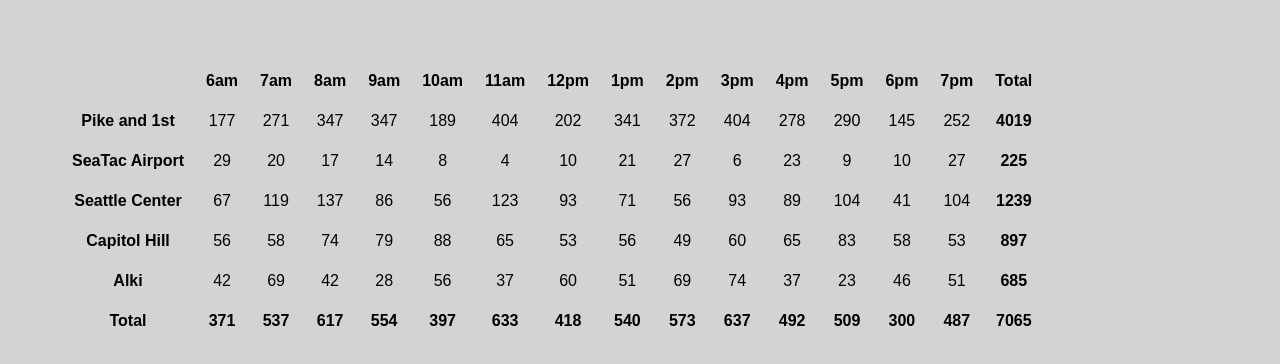
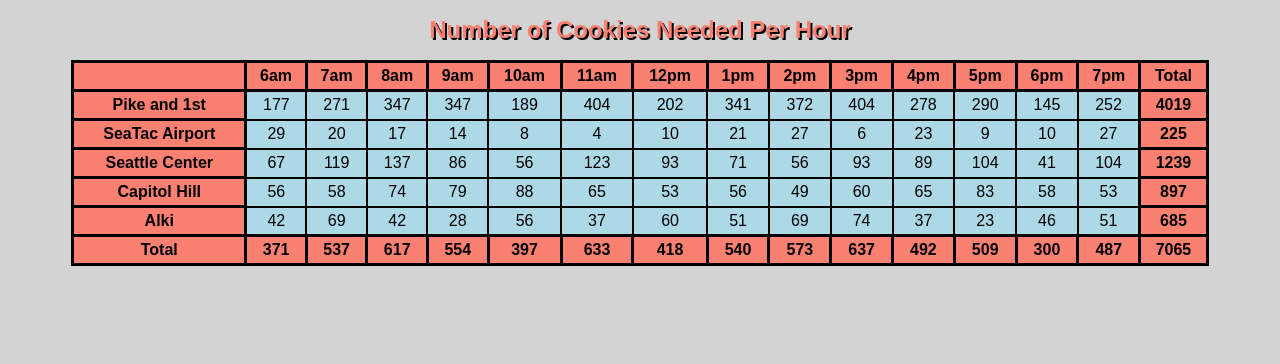
Before and after one commit to radenska/cookie-stand, a plain HTML site: page sales.html in a window 1280 px wide. Drawn offline with Linux system fonts and the light colour scheme.

Commit message:
added appendEl function and explanatory comments, styled hourly cookie table

```diff
--- a/app.js
+++ b/app.js
@@ -6,8 +6,19 @@ var minCustomerList = [23, 3, 11, 20, 2];
 var maxCustomerList = [65, 24, 38, 38, 16];
 var aveSaleList = [6.3, 1.2, 3.7, 2.3, 4.6];
 var locationObjList = [];
+var cookieList = [];
+var trEl = '';
+var thEl = '';
+var tdEl = '';
 
-function Location(locationName, minCustomer, maxCustomer, aveSale) {
+function appendEl(el, el2, elContent, elId, whereApp) { //creates and appends an element, relies on global variables
+  el = document.createElement(elId);
+  el.textContent = elContent;
+  el2.appendChild(el);
+  whereApp.appendChild(el2);
+}
+
+function Location(locationName, minCustomer, maxCustomer, aveSale) { //constructor function for store locations
   this.locationName = locationName;
   this.minCustomer = minCustomer;
   this.maxCustomer = maxCustomer;
@@ -16,13 +27,14 @@ function Location(locationName, minCustomer, maxCustomer, aveSale) {
   this.totalCookies = 0;
   this.numHourlyCookies = [];
   this.cookieTossers = 2;
-  this.custPerHour = function() {
+
+  this.custPerHour = function() { //generates a random number of customers per hour, based on the min and max for that location
     for (var i = 0; i < hours.length; i++) {
       this.hourlyCust.push(Math.floor(Math.random() * (this.maxCustomer - this.minCustomer + 1)) + this.minCustomer);
     }
   };
 
-  this.hourlySales = function() {
+  this.hourlySales = function() { //calculates hourly cookie sales and keeps track of total cookies sold
     this.custPerHour();
     for (var i = 0; i < hours.length; i++) {
       this.numHourlyCookies.push(Math.ceil(this.hourlyCust[i] * this.aveSale));
@@ -30,73 +42,49 @@ function Location(locationName, minCustomer, maxCustomer, aveSale) {
     }
   };
 
-  this.render = function() {
+  this.render = function() { //appends a table row of cookie sales information for each location
     this.hourlySales(); //when hourly is run, calling totalDailySales assures all of the attributes of the object obtain data
-    var cookieList = document.getElementById('cookieInfo');
-    var trEl = document.createElement('tr');//37-40, header
-    var thEl = document.createElement('th');
-    thEl.textContent = this.locationName;
-    trEl.appendChild(thEl);
-    cookieList.appendChild(trEl);
+    cookieList = document.getElementById('cookieInfo');
+    trEl = document.createElement('tr');
+    appendEl(thEl, trEl, this.locationName, 'th', cookieList);
 
-    for (var i = 0; i < hours.length; i++) {//41-45, hourly cookies
-      var tdEl = document.createElement('td');
-      tdEl.textContent = this.numHourlyCookies[i];
-      trEl.appendChild(tdEl);
-      cookieList.appendChild(trEl);
+    for (var i = 0; i < hours.length; i++) {
+      appendEl(tdEl, trEl, this.numHourlyCookies[i], 'td', cookieList);
     }
-    thEl = document.createElement('th');
-    thEl.textContent = this.totalCookies;
-    trEl.appendChild(thEl);
-    cookieList.appendChild(trEl);
+    appendEl(thEl, trEl, this.totalCookies, 'th', cookieList);
   };
 }
 
-function makeHeaderRow() {
-  var cookieList = document.getElementById('cookieInfo');
+function makeHeaderRow() { //makes the header row of the cookie sales table, e.g., list of hours
+  cookieList = document.getElementById('cookieInfo');
   var trEl = document.createElement('tr');
-  for (var i = -1; i < hours.length; i++) {
-    var thEl = document.createElement('th');
-    thEl.textContent = hours[i];
-    trEl.appendChild(thEl);
-    cookieList.appendChild(trEl);
+  for (var i = -1; i < hours.length; i++) { //i starts at -1 because the hours need to start on the second column of the table
+    appendEl(thEl, trEl, hours[i], 'th', cookieList);
   }
-  thEl = document.createElement('th');
-  thEl.textContent = 'Total';
-  trEl.appendChild(thEl);
-  cookieList.appendChild(trEl);
+  appendEl(thEl, trEl, 'Total', 'th', cookieList);
 }
 
 makeHeaderRow();
 
-for (var i = 0; i < locationNameList.length; i++) {
+for (var i = 0; i < locationNameList.length; i++) { //uses constructor function to make all of the location object and stores them in an array
   locationObjList.push(new Location(locationNameList[i], minCustomerList[i], maxCustomerList[i], aveSaleList[i]));
   locationObjList[i].render();
 }
 
-function makeFooterRow() {
-  var cookieList = document.getElementById('cookieInfo');
+function makeFooterRow() { //makes the last row of the table, which is the hourly cookie totals from all locations, and the daily cookie total of all locations together
+  cookieList = document.getElementById('cookieInfo');
   var totalTotal = 0;
-  var trEl = document.createElement('tr');
-  var thEl = document.createElement('th');
-  thEl.textContent = 'Total';
-  trEl.appendChild(thEl);
-  cookieList.appendChild(trEl);
+  trEl = document.createElement('tr');
+  appendEl(thEl, trEl, 'Total', 'th', cookieList);
   for (var i = 0; i < hours.length; i++) {
-    var hourTotal = 0;
-    for (var j = 0; j < locationObjList.length; j++) {
+    var hourTotal = 0; // this gets reset for every i increment because otherwise it would be a cumulative total (6am would get added to 7am, etc.)
+    for (var j = 0; j < locationObjList.length; j++) { //nested for loop because for every hour, we need to access hourly cookie totals from all locations
       hourTotal += locationObjList[j].numHourlyCookies[i];
     }
-    thEl = document.createElement('th');
-    thEl.textContent = hourTotal;
-    trEl.appendChild(thEl);
-    cookieList.appendChild(trEl);
+    appendEl(thEl, trEl, hourTotal, 'th', cookieList);
     totalTotal += hourTotal;
   }
-  thEl = document.createElement('th');
-  thEl.textContent = totalTotal;
-  trEl.appendChild(thEl);
-  cookieList.appendChild(trEl);
+  appendEl(thEl, trEl, totalTotal, 'th', cookieList);
 }
 
 makeFooterRow();
--- a/sales.html
+++ b/sales.html
@@ -5,6 +5,7 @@
     <link rel="stylesheet" href="style.css">
   </head>
   <body>
+    <h1>Number of Cookies Needed Per Hour</h1>
     <table id="cookieInfo"></table>
     <script src="app.js"></script>
   </body>
--- a/style.css
+++ b/style.css
@@ -1,11 +1,30 @@
 * {
   font-family: arial;
   background-color: lightgray;
-  margin: 10px;
-  border-radius: 7px;
-  padding: 10px;
   text-align: center;
 
+}
+
+table {
+  position: relative;
+  top: 20%;
+  left: 5%;
+  width: 90%;
+  border: 3px solid black;
+  border-collapse: collapse;
+  vertical-align: middle;
+}
+
+th {
+  border: 3px solid;
+  padding: 4px;
+  background-color: salmon;
+}
+
+td {
+  border: 2px solid;
+  text-align: center;
+  background-color: lightblue;
 }
 
 header {
@@ -32,6 +51,7 @@ li {
 }
 
 h1 {
-  color: purple;
-  font-size: 22px;
+  color: salmon;
+  font-size: 24px;
+  text-shadow: 2px 2px black;
 }
```
